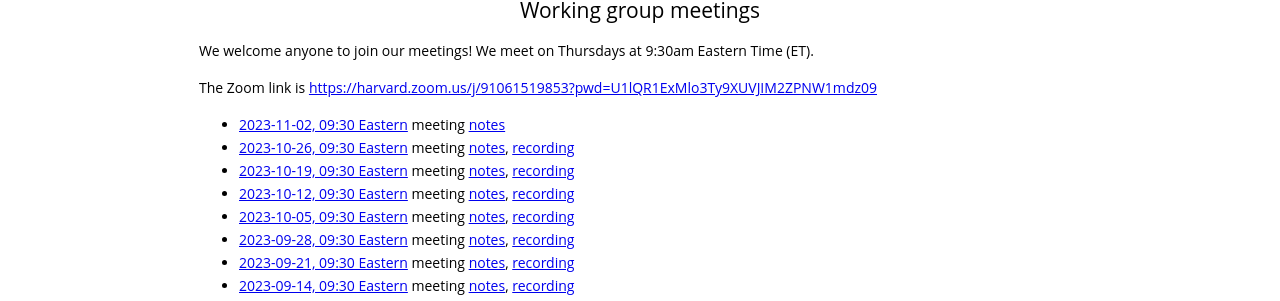
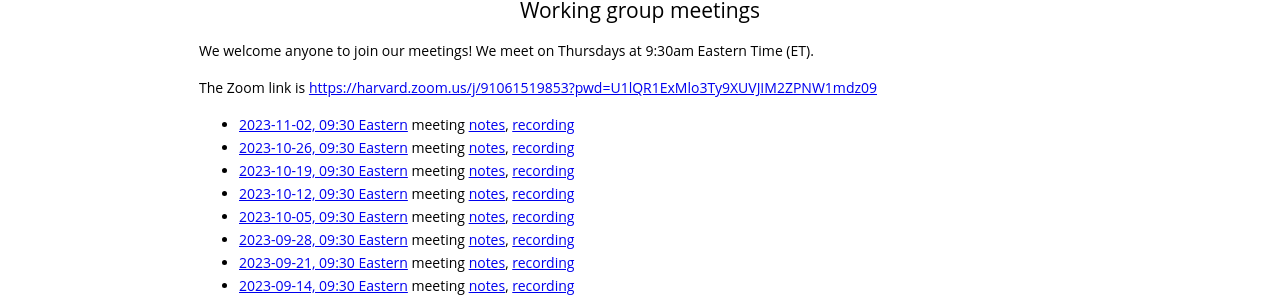
Before and after one commit to gdcc/ct.gdcc.io, a Jekyll site: the page built from index.md, in a window 1280 px wide and 900 px high, scrolled down 1565 px. Shown: the part 145-446 px from the top of the window. Built offline with Jekyll 4.4.1, drawn with Linux system fonts in a browser that asks for light colours; our own code applies the rules of GitHub Pages for plain Markdown files.

Commit message:
add recording

```diff
--- a/index.md
+++ b/index.md
@@ -56,7 +56,7 @@ As we merge pull requests, we will update "new features" list above. We'll use t
 We welcome anyone to join our meetings! We meet on Thursdays at 9:30am Eastern Time (ET).
 
 The Zoom link is <https://harvard.zoom.us/j/91061519853?pwd=U1lQR1ExMlo3Ty9XUVJIM2ZPNW1mdz09>
-- [2023-11-02, 09:30 Eastern](https://time.is/compare/0930_2_Nov_2023_in_Boston) meeting [notes](https://docs.google.com/document/d/1iE-DHDxWNK6OYNgqnLPo3i6pIH6Danw5rysXL_COjVc/edit?usp=sharing)
+- [2023-11-02, 09:30 Eastern](https://time.is/compare/0930_2_Nov_2023_in_Boston) meeting [notes](https://docs.google.com/document/d/1iE-DHDxWNK6OYNgqnLPo3i6pIH6Danw5rysXL_COjVc/edit?usp=sharing), [recording](https://harvard.zoom.us/rec/share/-s-zXjWpkUUuxOm18BBXcdJk4OsxzWkEj8JJRJ0qUm2I_22QlpMNtJb8es_o1s0E.nFGj85s7iBqiNSsc)
 - [2023-10-26, 09:30 Eastern](https://time.is/compare/0930_26_Oct_2023_in_Boston) meeting [notes](https://docs.google.com/document/d/1H8hkiDkJAwGkt-cFtLsYQNw6XPE8KoK6ND-tp6xcTPo/edit?usp=sharing), [recording](https://harvard.zoom.us/rec/share/2K4FdLQ9YySUooxHkBvLUVJ9hN-eKwkmk9ztJ62nCTPhJA2Hn7G-E-iOJTcU4cI-.Nm9FCtqrmONgjBdL)
 - [2023-10-19, 09:30 Eastern](https://time.is/compare/0930_19_Oct_2023_in_Boston) meeting [notes](https://docs.google.com/document/d/1CT2HiulVF3DSto4GBOq6F6VcR724vyEdykY1o60I4xU/edit?usp=sharing), [recording](https://harvard.zoom.us/rec/share/sXvYnt4ojCIePOafbYCnTp4Jvmuyd3dO6I2sRSP2U-jIkSPZV3q3DSrY2iN3kYLL.AythwksVvTKN3Lmk)
 - [2023-10-12, 09:30 Eastern](https://time.is/compare/0930_12_Oct_2023_in_Boston) meeting [notes](https://docs.google.com/document/d/1rwqWUpLwCM1sKtvMBBv65PbBNtJ9UDRwTuoo699MckY/edit?usp=sharing), [recording](https://harvard.zoom.us/rec/share/XAsfCi18HhPdVxe9NZPvAAqt4SId1H_i7CH7ePrpsMzQ690sZiwkgW9_6Rqo9tuQ.NuIo-gsuEZCuUMsa)
```
